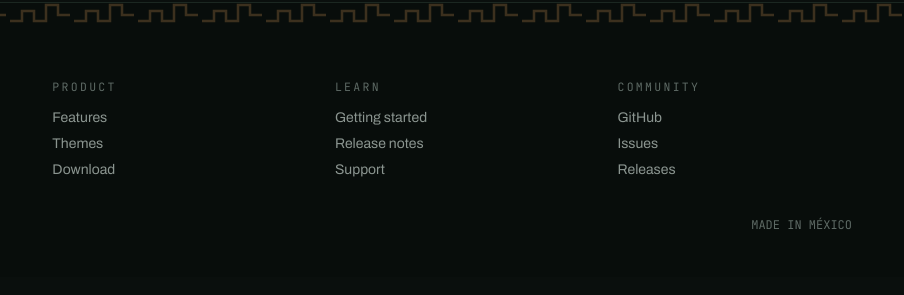
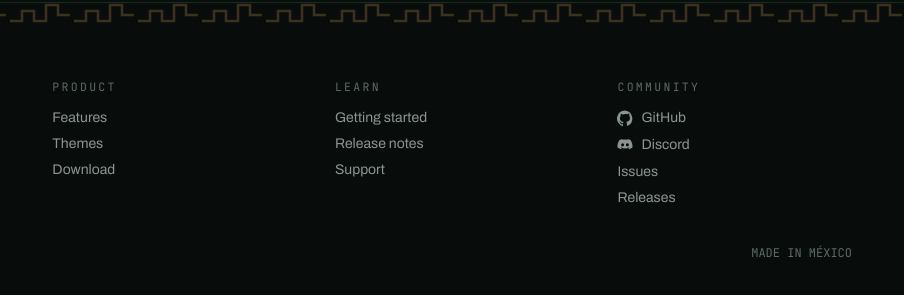
Before and after one commit to migueldeicaza/tecolot, a plain HTML site: page website/public/index.html in a window 1280 px wide. Shown: the part 2888-3183 px from the top of the page, 376-1280 px from the left. Drawn offline with nearby package versions, Linux system fonts and the light colour scheme.

Commit message:
add some links

```diff
--- a/website/public/index.html
+++ b/website/public/index.html
@@ -380,7 +380,14 @@
       </div>
       <div style="display:flex;flex-direction:column;gap:11px;font-size:14px;color:#8B9590">
         <span style="font-family:'JetBrains Mono',monospace;font-size:11.5px;letter-spacing:0.2em;color:#5E6A65;margin-bottom:5px">COMMUNITY</span>
-        <a href="https://github.com/migueldeicaza/tecolot" style="color:inherit">GitHub</a>
+        <a href="https://github.com/migueldeicaza/tecolot" style="display:flex;align-items:center;gap:8px;color:inherit">
+          <svg xmlns="http://www.w3.org/2000/svg" width="16" height="16" viewBox="0 0 24 24" fill="currentColor" aria-hidden="true"><path d="M12 .7a12 12 0 0 0-3.8 23.4c.6.1.8-.3.8-.6v-2.3c-3.3.7-4-1.4-4-1.4-.5-1.4-1.3-1.8-1.3-1.8-1.1-.7.1-.7.1-.7 1.2.1 1.8 1.2 1.8 1.2 1.1 1.8 2.8 1.3 3.5 1 .1-.8.4-1.3.8-1.6-2.7-.3-5.5-1.3-5.5-5.9 0-1.3.5-2.4 1.2-3.2-.1-.3-.5-1.5.1-3.2 0 0 1-.3 3.3 1.2A11.5 11.5 0 0 1 12 6.1c1 0 2 .1 2.9.4 2.3-1.5 3.3-1.2 3.3-1.2.7 1.7.2 2.9.1 3.2.8.8 1.2 1.9 1.2 3.2 0 4.6-2.8 5.6-5.5 5.9.4.4.8 1.1.8 2.2v3.3c0 .3.2.7.8.6A12 12 0 0 0 12 .7Z" /></svg>
+          <span>GitHub</span>
+        </a>
+        <a href="https://discord.com/invite/rgN3yzHg8G" style="display:flex;align-items:center;gap:8px;color:inherit">
+          <svg xmlns="http://www.w3.org/2000/svg" width="16" height="16" viewBox="0 0 24 24" fill="currentColor" aria-hidden="true"><path d="M20.3 4.4A16.6 16.6 0 0 0 16.2 3l-.5 1.1a15.3 15.3 0 0 0-7.4 0L7.8 3a16.8 16.8 0 0 0-4.1 1.4C1.1 8.3.4 12.1.8 15.8a16.7 16.7 0 0 0 5.1 2.6l1.2-1.7-1.9-.9.5-.4a11.9 11.9 0 0 0 12.6 0l.6.4-2 .9 1.2 1.7a16.6 16.6 0 0 0 5.1-2.6c.5-4.3-.8-8-2.9-11.4ZM8.4 14.2c-1.2 0-2.2-1.1-2.2-2.5s1-2.5 2.2-2.5c1.3 0 2.3 1.2 2.2 2.5 0 1.4-1 2.5-2.2 2.5Zm7.2 0c-1.2 0-2.2-1.1-2.2-2.5s1-2.5 2.2-2.5c1.3 0 2.3 1.2 2.2 2.5 0 1.4-1 2.5-2.2 2.5Z" /></svg>
+          <span>Discord</span>
+        </a>
         <a href="https://github.com/migueldeicaza/tecolot/issues" style="color:inherit">Issues</a>
         <a href="https://github.com/migueldeicaza/tecolot/releases" style="color:inherit">Releases</a>
       </div>
```
